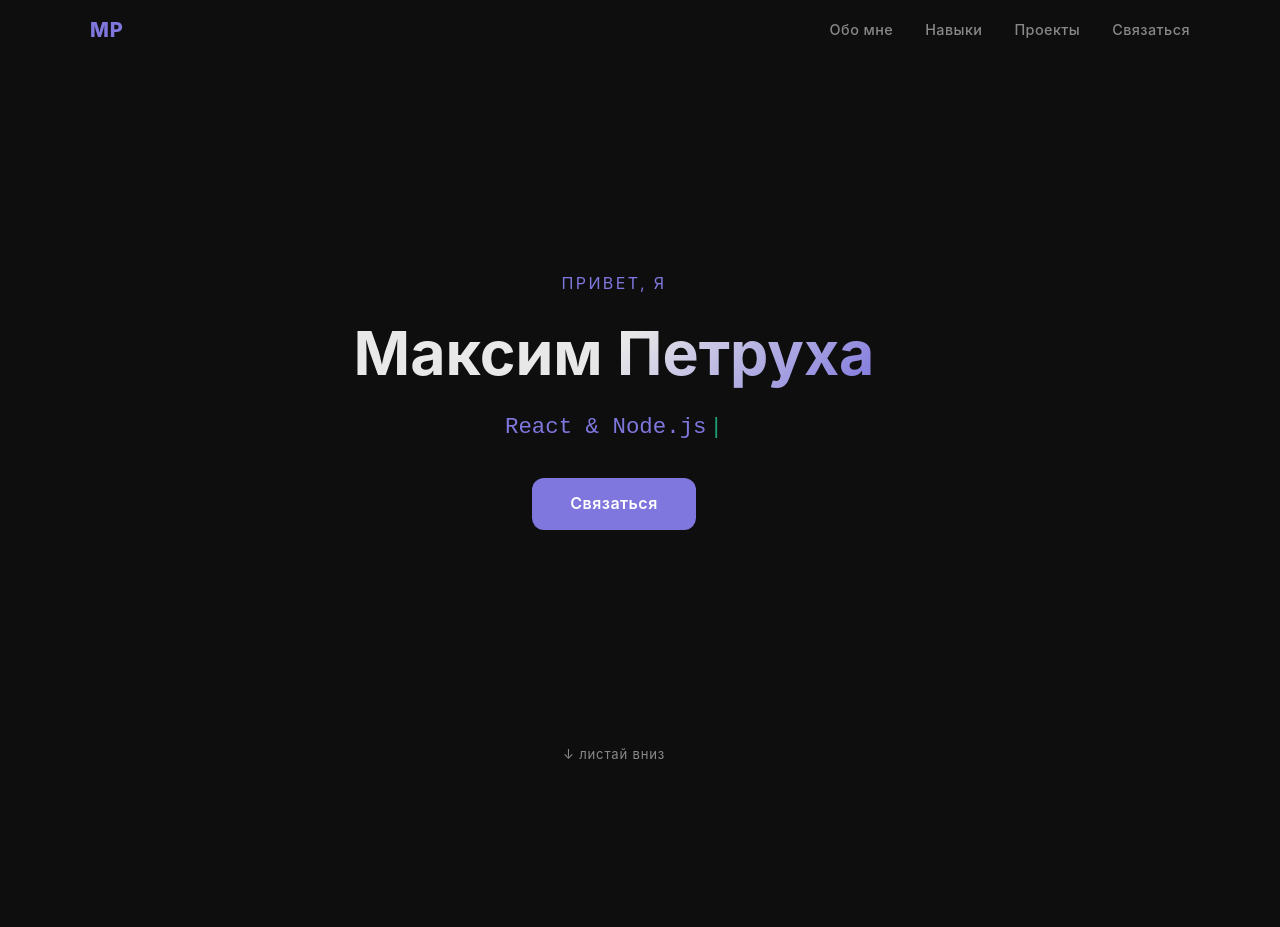
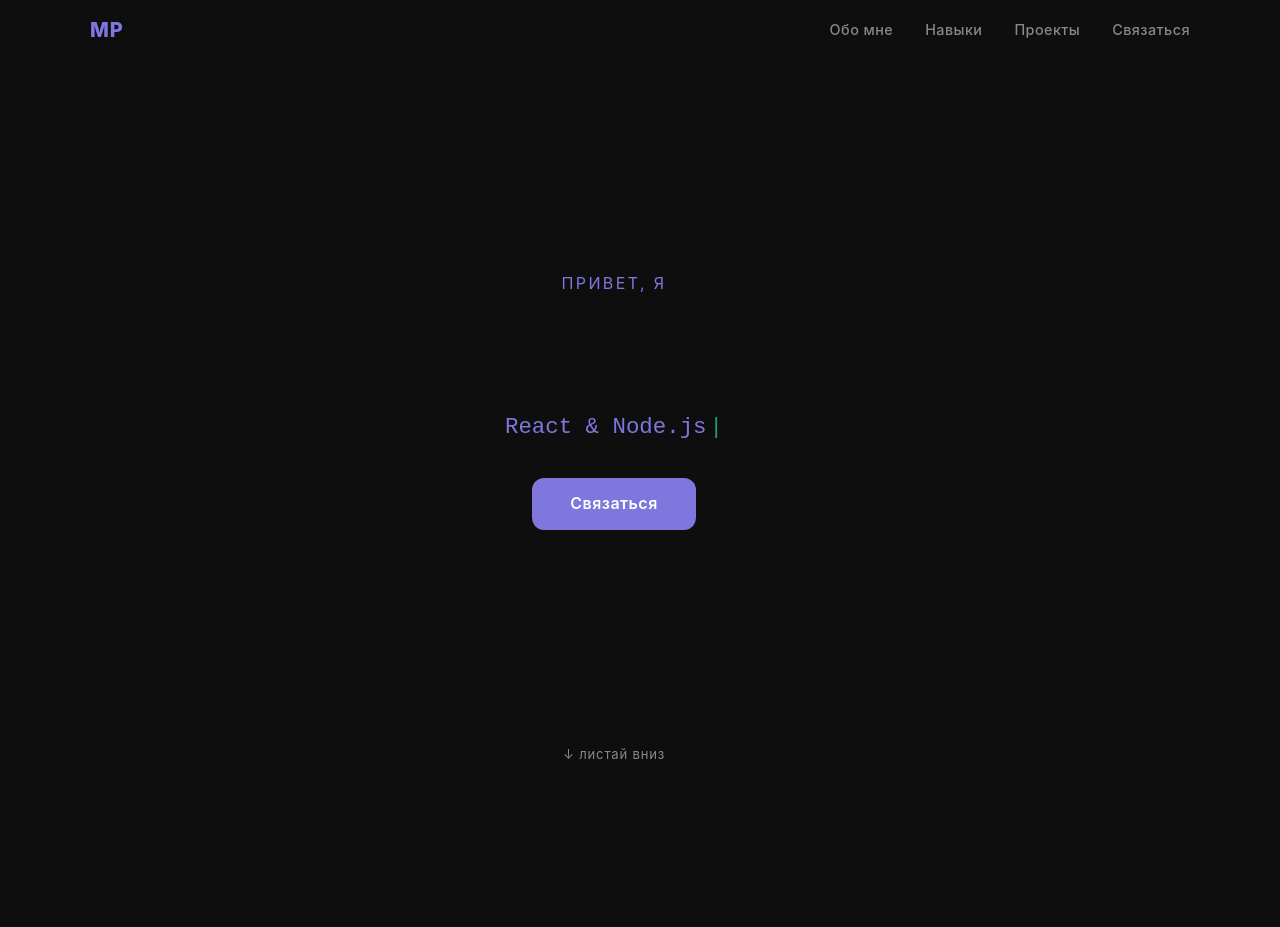
Before and after one commit to poshkiri/portfolio, a React (Vite) app: page / in a window 1280 px wide. Shown: the top 927 px of the page. Built offline with nearby package versions, Linux system fonts and the light colour scheme.

Commit message:
feat: text stagger animation — AnimatedText component
Made-with: Cursor

```diff
--- /dev/null
+++ b/src/components/AnimatedText.jsx
@@ -0,0 +1,46 @@
+import { motion } from 'motion/react'
+
+const container = {
+  hidden: {},
+  show: {
+    transition: {
+      staggerChildren: 0.04,
+      delayChildren: 0,
+    },
+  },
+}
+
+const letterVariant = {
+  hidden: { opacity: 0, y: 20, filter: 'blur(4px)' },
+  show: {
+    opacity: 1,
+    y: 0,
+    filter: 'blur(0px)',
+    transition: { duration: 0.5, ease: 'easeOut' },
+  },
+}
+
+export function AnimatedText({ text, type = 'letter', delay = 0 }) {
+  const items = type === 'word' ? text.split(' ') : text.split('')
+
+  return (
+    <motion.span
+      variants={container}
+      initial="hidden"
+      whileInView="show"
+      viewport={{ once: true }}
+      style={{ display: 'inline-block' }}
+      custom={delay}
+    >
+      {items.map((item, i) => (
+        <motion.span
+          key={i}
+          variants={letterVariant}
+          style={{ display: 'inline-block', whiteSpace: 'pre' }}
+        >
+          {item}
+        </motion.span>
+      ))}
+    </motion.span>
+  )
+}
--- a/src/sections/About.jsx
+++ b/src/sections/About.jsx
@@ -1,4 +1,5 @@
 import { motion } from 'motion/react'
+import { AnimatedText } from '../components/AnimatedText'
 import styles from './About.module.css'
 
 const container = {
@@ -23,15 +24,9 @@ export default function About() {
     <section id="about" className={styles.about}>
       <div className={styles.container}>
 
-        <motion.h2
-          className={styles.heading}
-          variants={item}
-          initial="hidden"
-          whileInView="visible"
-          viewport={{ once: true, amount: 0.5 }}
-        >
-          Обо мне
-        </motion.h2>
+        <h2 className={styles.heading}>
+          <AnimatedText text="Обо мне" type="word" delay={0.2} />
+        </h2>
 
         <motion.div
           className={styles.bio}
--- a/src/sections/Contact.jsx
+++ b/src/sections/Contact.jsx
@@ -1,4 +1,5 @@
 import { motion } from 'motion/react'
+import { AnimatedText } from '../components/AnimatedText'
 import styles from './Contact.module.css'
 
 const LINKS = [
@@ -22,15 +23,9 @@ export default function Contact() {
     <section id="contact" className={styles.contact}>
       <div className={styles.container}>
 
-        <motion.h2
-          className={styles.heading}
-          initial={{ opacity: 0, y: 20 }}
-          whileInView={{ opacity: 1, y: 0 }}
-          viewport={{ once: true, amount: 0.5 }}
-          transition={{ duration: 0.6, ease: 'easeOut' }}
-        >
-          Связаться
-        </motion.h2>
+        <h2 className={styles.heading}>
+          <AnimatedText text="Связаться" type="word" />
+        </h2>
 
         <motion.p
           className={styles.subtitle}
--- a/src/sections/Hero.jsx
+++ b/src/sections/Hero.jsx
@@ -1,5 +1,6 @@
 import { useState, useEffect, useRef } from 'react'
 import { motion, useScroll, useTransform } from 'motion/react'
+import { AnimatedText } from '../components/AnimatedText'
 import styles from './Hero.module.css'
 
 const TITLES = ['Junior Developer', 'React & Node.js', 'Telegram-боты', 'Ищу первую работу']
@@ -74,9 +75,9 @@ export default function Hero() {
           Привет, я
         </motion.p>
 
-        <motion.h1 className={styles.name} variants={item}>
-          Максим Петруха
-        </motion.h1>
+        <h1 className={styles.name}>
+          <AnimatedText text="Максим Петруха" type="letter" />
+        </h1>
 
         <motion.div className={styles.typewriterRow} variants={item}>
           <span className={styles.typewriter}>{title}</span>
--- a/src/sections/Projects.jsx
+++ b/src/sections/Projects.jsx
@@ -1,4 +1,5 @@
 import { motion } from 'motion/react'
+import { AnimatedText } from '../components/AnimatedText'
 import styles from './Projects.module.css'
 
 const PROJECTS = [
@@ -40,15 +41,9 @@ export default function Projects() {
     <section id="projects" className={styles.projects}>
       <div className={styles.container}>
 
-        <motion.h2
-          className={styles.heading}
-          initial={{ opacity: 0, y: 20 }}
-          whileInView={{ opacity: 1, y: 0 }}
-          viewport={{ once: true, amount: 0.5 }}
-          transition={{ duration: 0.6, ease: 'easeOut' }}
-        >
-          Проекты
-        </motion.h2>
+        <h2 className={styles.heading}>
+          <AnimatedText text="Проекты" type="word" />
+        </h2>
 
         <motion.div
           className={styles.grid}
--- a/src/sections/Skills.jsx
+++ b/src/sections/Skills.jsx
@@ -1,4 +1,5 @@
 import { motion } from 'motion/react'
+import { AnimatedText } from '../components/AnimatedText'
 import styles from './Skills.module.css'
 
 const SKILLS = [
@@ -28,15 +29,9 @@ export default function Skills() {
     <section id="skills" className={styles.skills}>
       <div className={styles.container}>
 
-        <motion.h2
-          className={styles.heading}
-          initial={{ opacity: 0, y: 20 }}
-          whileInView={{ opacity: 1, y: 0 }}
-          viewport={{ once: true, amount: 0.5 }}
-          transition={{ duration: 0.6, ease: 'easeOut' }}
-        >
-          Навыки
-        </motion.h2>
+        <h2 className={styles.heading}>
+          <AnimatedText text="Навыки" type="word" />
+        </h2>
 
         <motion.div
           className={styles.grid}
```
